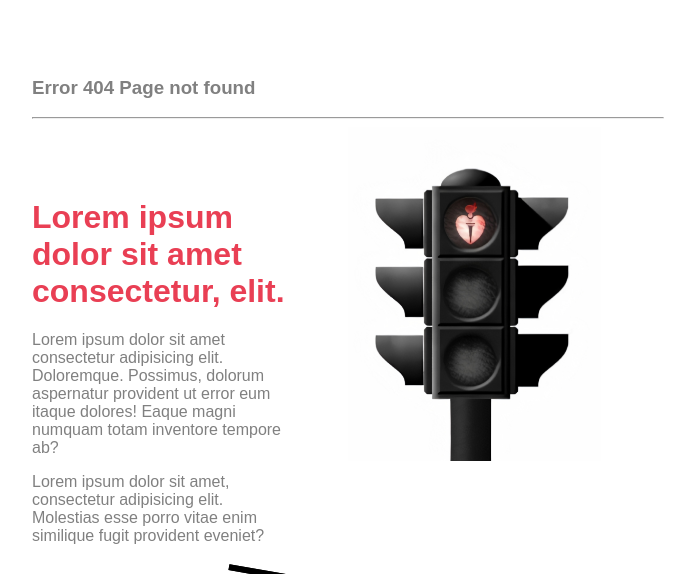
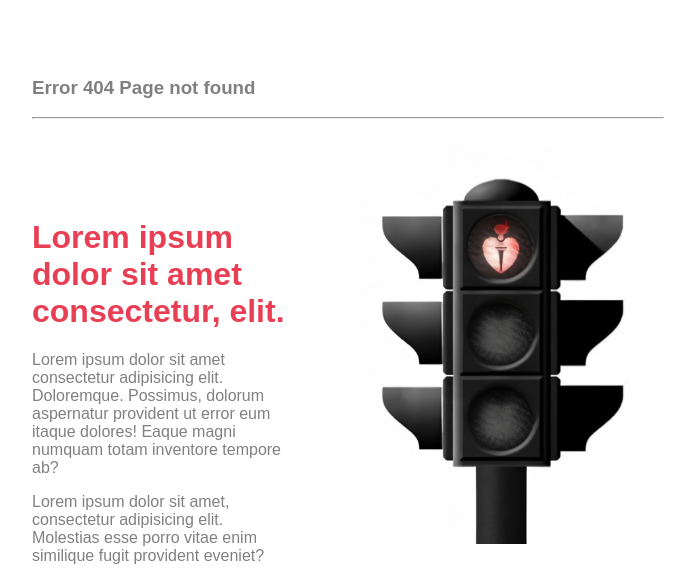
Before and after one commit to Justas1988/1-error-404, a plain HTML site: page index.html in a window 1280 px wide. Shown: the top 574 px of the page, without its empty margins (292-987 px from the left). Drawn offline with Linux system fonts and the light colour scheme.

Commit message:
00:02-atnaujinimas

```diff
--- a/index.html
+++ b/index.html
@@ -13,7 +13,7 @@
     <H3 style="color: gray;">Error 404 Page not found</H3>
     <hr style="color: gray;">
 
-    <div style="margin-top: 50px; width: 40%; display: inline-block; float: left;">
+    <div style="margin-top: 70px; margin-bottom: 0; width: 40%; display: inline-block; float: left;">
 
         <h1 style="color: #e93f54; font-style: bold;">Lorem ipsum dolor sit amet consectetur, elit.</h1>
         <p style="color: gray;">Lorem ipsum dolor sit amet consectetur adipisicing elit. Doloremque. Possimus, dolorum aspernatur provident ut error eum itaque dolores! Eaque magni numquam totam inventore tempore ab?</p>
@@ -33,13 +33,13 @@
 
     </div>
 
-        <img src="./img/lights.png" alt="traffic lights" style="display: inline-block; width: 40%; float: left; margin-left: 10%;">
+        <img src="./img/lights.png" alt="traffic lights" style="display: inline-block; width: 50%; float: left; margin-left: 10%;">
 
 
     </main>
 
     <main style="width: 50%; margin-left: 25%; margin-top: 0;">
-        <hr style="color: gray;">
+        <hr color: gray;>
     </main>
 
 
```
